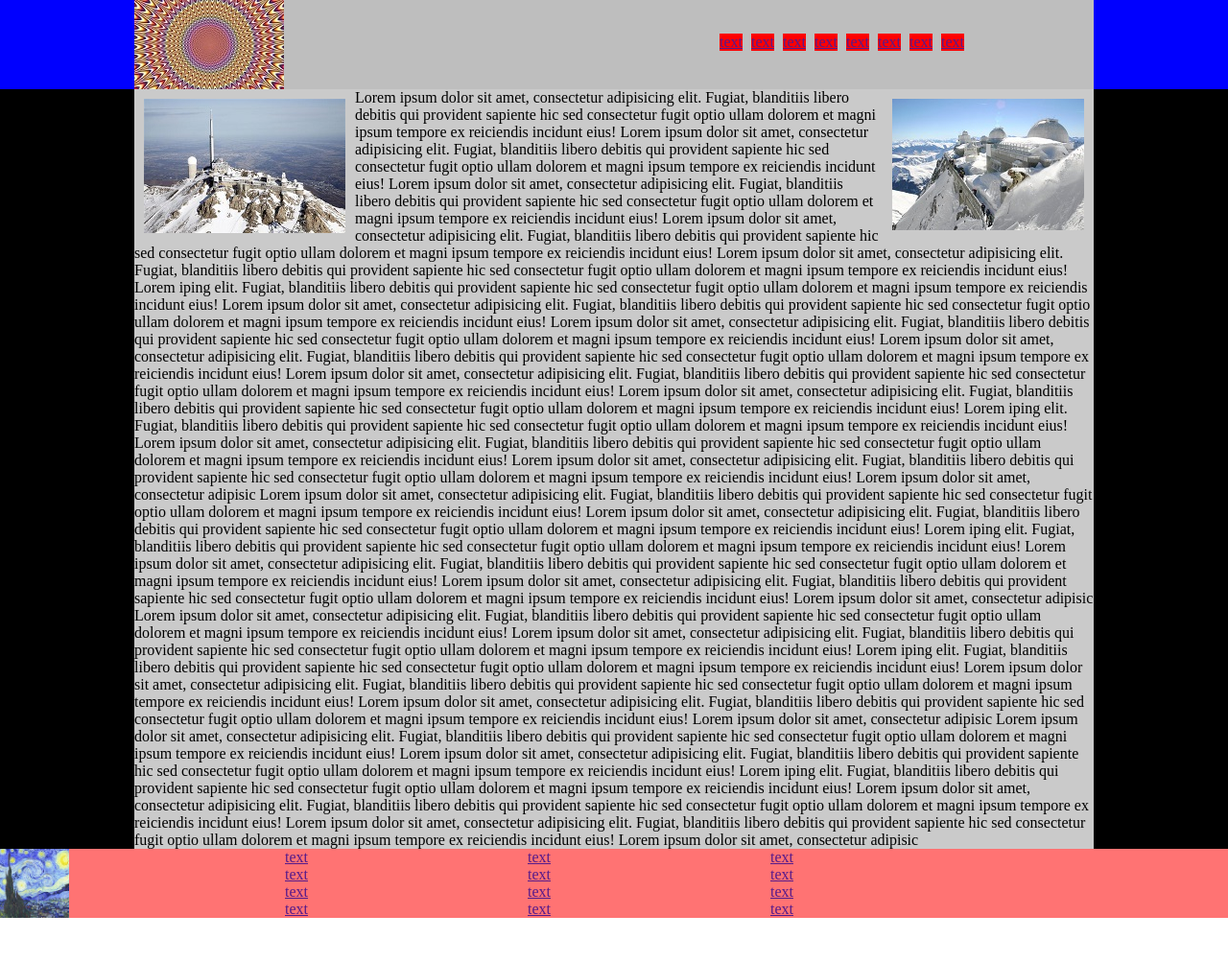
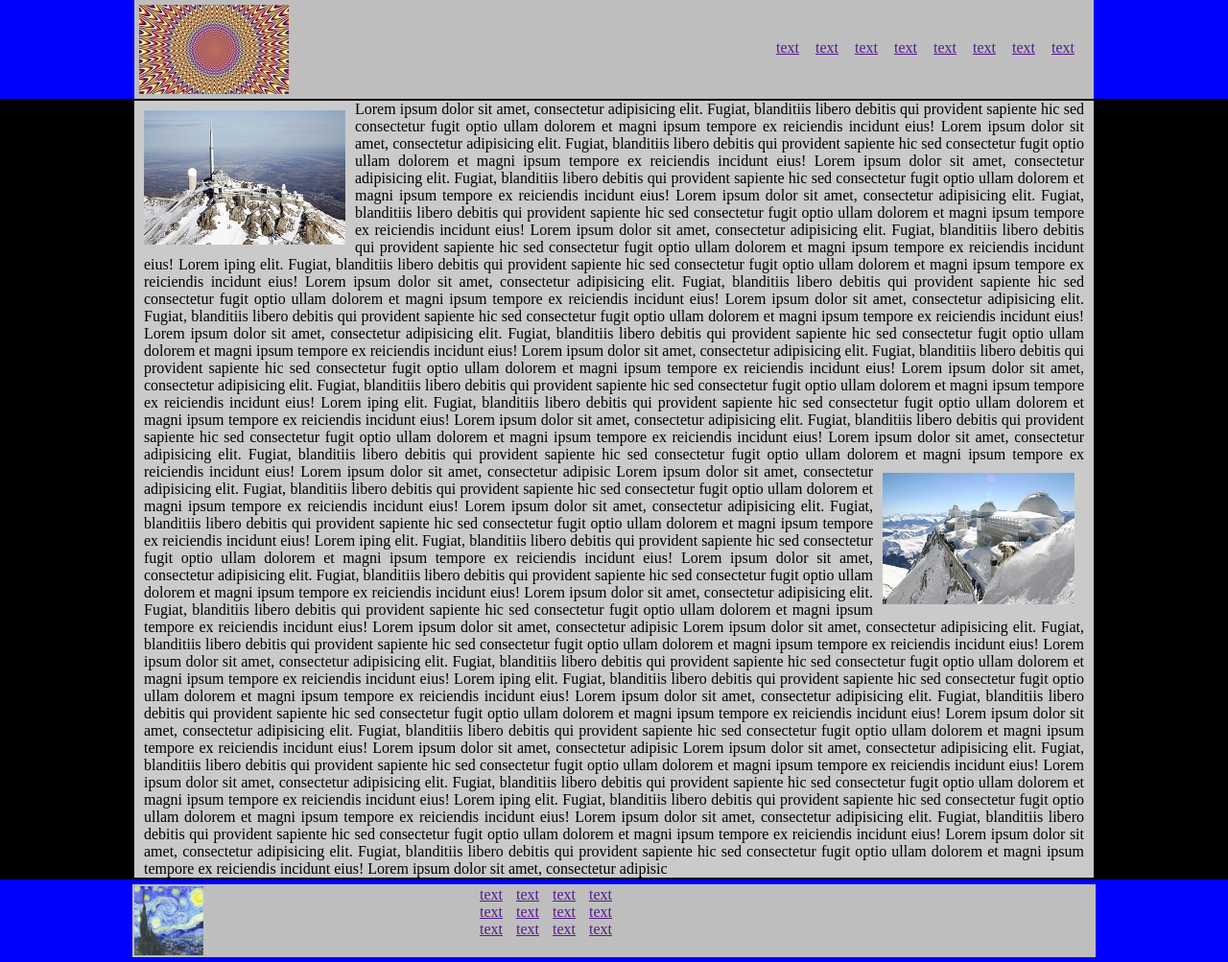
Before and after one commit to draconss/veb, a plain HTML site: page lab2/index.html in a window 1280 px wide. Shown: the whole page at 96% size. Before the commit the page ends 957 px from the top, so only its background shows below. Drawn offline with Linux system fonts and the light colour scheme.

Commit message:
Add files via upload

```diff
--- a/lab2/css/1.css
+++ b/lab2/css/1.css
@@ -3,7 +3,17 @@
   padding: 0;
 
 }
-
+.imm{
+	  padding:5px;
+  }
+.ob{
+	 min-height: calc(100vh - 189px);
+}
+.text{
+	margin-left: 10px;
+    margin-right: 10px;
+    text-align: justify;
+}
 .boa{
 
 	margin:auto;
@@ -22,21 +32,33 @@ img{
 	float:left;
 }
 .menu_up{
-	float:right;
+	margin: 20px;
+
 }
-header nav{
+.menu_up li{
+	display:inline-block;
+	    float: right;
+		margin-left: 17px;
+		margin-top: 21px;
+}
+.cl menu li{
+	display:inline-block;
+	margin-left:10px;
+}
+header main{
 	padding-top:35px;
 	padding-right:130px;
 }
-header nav li{
+header main li{
 	display: inline-block;
 	margin-right: 5px;
-	background-color: red;
+
 }
 main{
 	background: black;
+	padding: 2px;
 
-  min-height: calc(100vh - 80px);
+
 
 }
 .content{
@@ -55,18 +77,30 @@ main{
 
 	float:right;
 }
+.cl{
+	margin-left:35%;
+}
 footer nav li{
 	list-style-type:none;
 }
 footer nav{
 	display: inline-block;
-	margin-left: 225px;;
+	margin-left: 20px;;
 
 }
 footer{
-	background:#ff00008c;
+	background:blue;
+	padding: 5px;
+
 
 }
 .f-img{
 	max-height:72px;
 }
+.ddd{
+	    margin: auto;
+    max-width: 1000px;
+    background: #bebebe;
+    padding: 2px;
+	    min-height: 72px;
+}
--- a/lab2/index.html
+++ b/lab2/index.html
@@ -1,8 +1,8 @@
 <!doctype html>
-<html lang="en">
+<html lang="zxx">
 <head>
 	<meta charset="UTF-8">
-	<title>	</title>
+	<title>test</title>
 	<link rel="stylesheet" href="./css/1.css">
 </head>
 
@@ -11,8 +11,8 @@
 
 		<header>
 		<div class="boa">
-		<a class = "imm" href=""><img src="./img/1.jpg" alt="#"></a>
-		<nav class = "menu_up">
+		<a  href=""><img src="./img/1.jpg" alt="#" class = "imm"></a>
+		<menu class = "menu_up">
 		<li><a href="">text</a></li>
 		<li><a href="">text</a></li>
 		<li><a href="">text</a></li>
@@ -21,15 +21,16 @@
 		<li><a href="">text</a></li>
 		<li><a href="">text</a></li>
 		<li><a href="">text</a></li>
-		</nav>
+		</menu>
 		</div>
 		</header>
-
+<div class="ob">
 	<main>
 	<div class="content">
 	<a href="#">
                             <img src="./img/2.jpg" alt="#" class="img-2">
-                            <img src="./img/3.jpg" alt="#" class="img-3">
+
+
                         </a>
 	<div class="text">Lorem ipsum dolor sit amet, consectetur adipisicing elit. Fugiat, blanditiis libero debitis qui provident sapiente hic sed consectetur fugit optio ullam dolorem et magni ipsum tempore ex reiciendis incidunt eius!
 	Lorem ipsum dolor sit amet, consectetur adipisicing elit. Fugiat, blanditiis libero debitis qui provident sapiente hic sed consectetur fugit optio ullam dolorem et magni ipsum tempore ex reiciendis incidunt eius!
@@ -45,7 +46,7 @@
 	Lorem iping elit. Fugiat, blanditiis libero debitis qui provident sapiente hic sed consectetur fugit optio ullam dolorem et magni ipsum tempore ex reiciendis incidunt eius!
 	Lorem ipsum dolor sit amet, consectetur adipisicing elit. Fugiat, blanditiis libero debitis qui provident sapiente hic sed consectetur fugit optio ullam dolorem et magni ipsum tempore ex reiciendis incidunt eius!
 	Lorem ipsum dolor sit amet, consectetur adipisicing elit. Fugiat, blanditiis libero debitis qui provident sapiente hic sed consectetur fugit optio ullam dolorem et magni ipsum tempore ex reiciendis incidunt eius!
-	Lorem ipsum dolor sit amet, consectetur adipisic
+	Lorem ipsum dolor sit amet, consectetur adipisic<img src="./img/3.jpg" alt="#" class="img-3">
 	Lorem ipsum dolor sit amet, consectetur adipisicing elit. Fugiat, blanditiis libero debitis qui provident sapiente hic sed consectetur fugit optio ullam dolorem et magni ipsum tempore ex reiciendis incidunt eius!
 	Lorem ipsum dolor sit amet, consectetur adipisicing elit. Fugiat, blanditiis libero debitis qui provident sapiente hic sed consectetur fugit optio ullam dolorem et magni ipsum tempore ex reiciendis incidunt eius!
 	Lorem iping elit. Fugiat, blanditiis libero debitis qui provident sapiente hic sed consectetur fugit optio ullam dolorem et magni ipsum tempore ex reiciendis incidunt eius!
@@ -67,28 +68,33 @@
 	</div>
 	</div>
 	</main>
+
+	</div>
 	<footer>
+	<div class = "ddd">
 	<a  href=""><img src="./img/4.jpg" alt="#" class = "f-img"></a>
-	<nav>
+	<div class = "cl">
+
+	<menu>
 		<li><a href="">text</a></li>
 		<li><a href="">text</a></li>
 		<li><a href="">text</a></li>
 		<li><a href="">text</a></li>
-	</nav>
-	<nav>
+	</menu>
+	<menu>
 		<li><a href="">text</a></li>
 		<li><a href="">text</a></li>
 		<li><a href="">text</a></li>
 		<li><a href="">text</a></li>
-	</nav>
-	<nav>
+	</menu>
+	<menu>
 		<li><a href="">text</a></li>
 		<li><a href="">text</a></li>
 		<li><a href="">text</a></li>
 		<li><a href="">text</a></li>
-	</nav>
-
+	</menu>
+	</div>
+	</div>
 	</footer>
-
-	</body>
+</body>
 </html>
```
